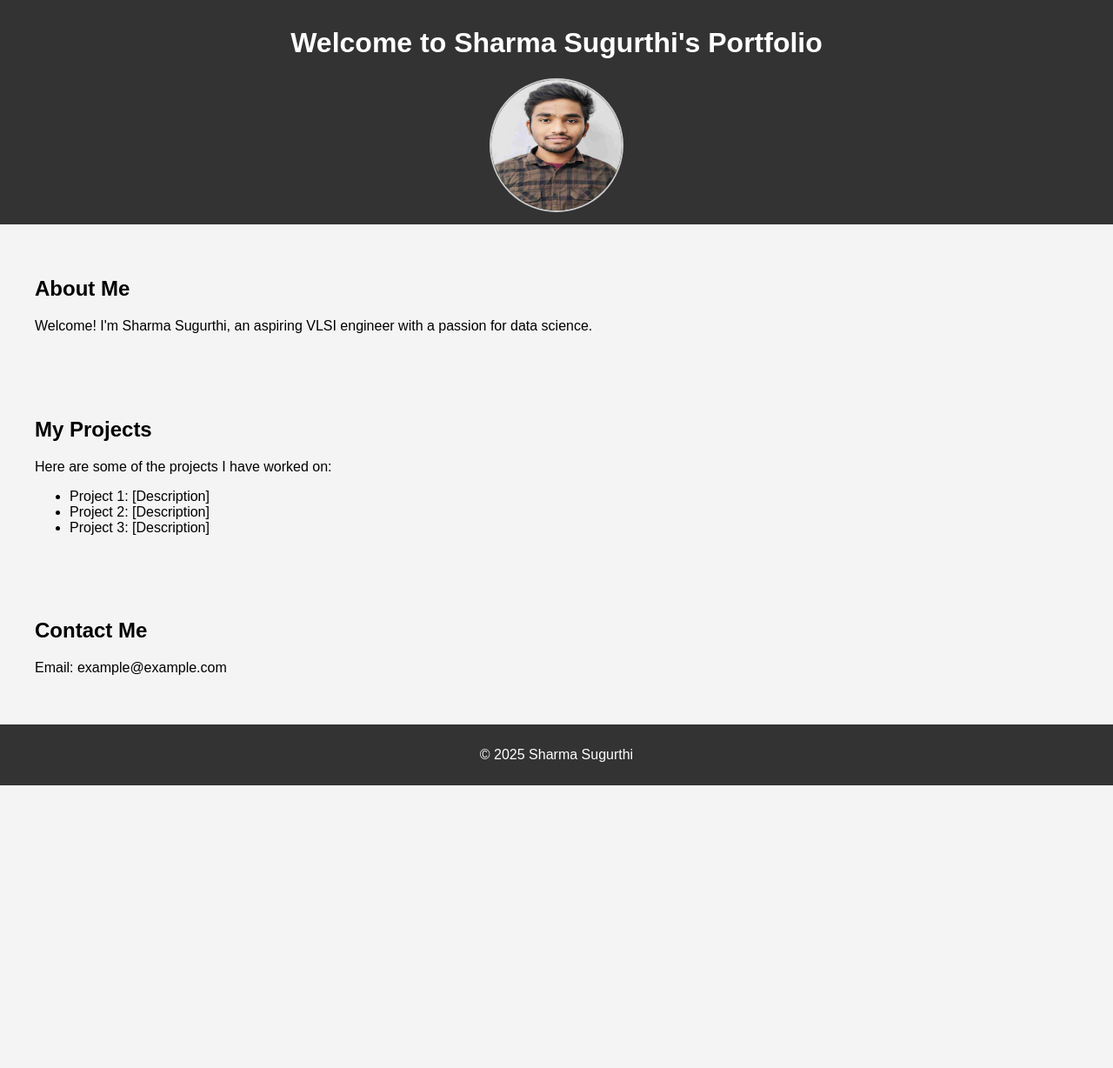
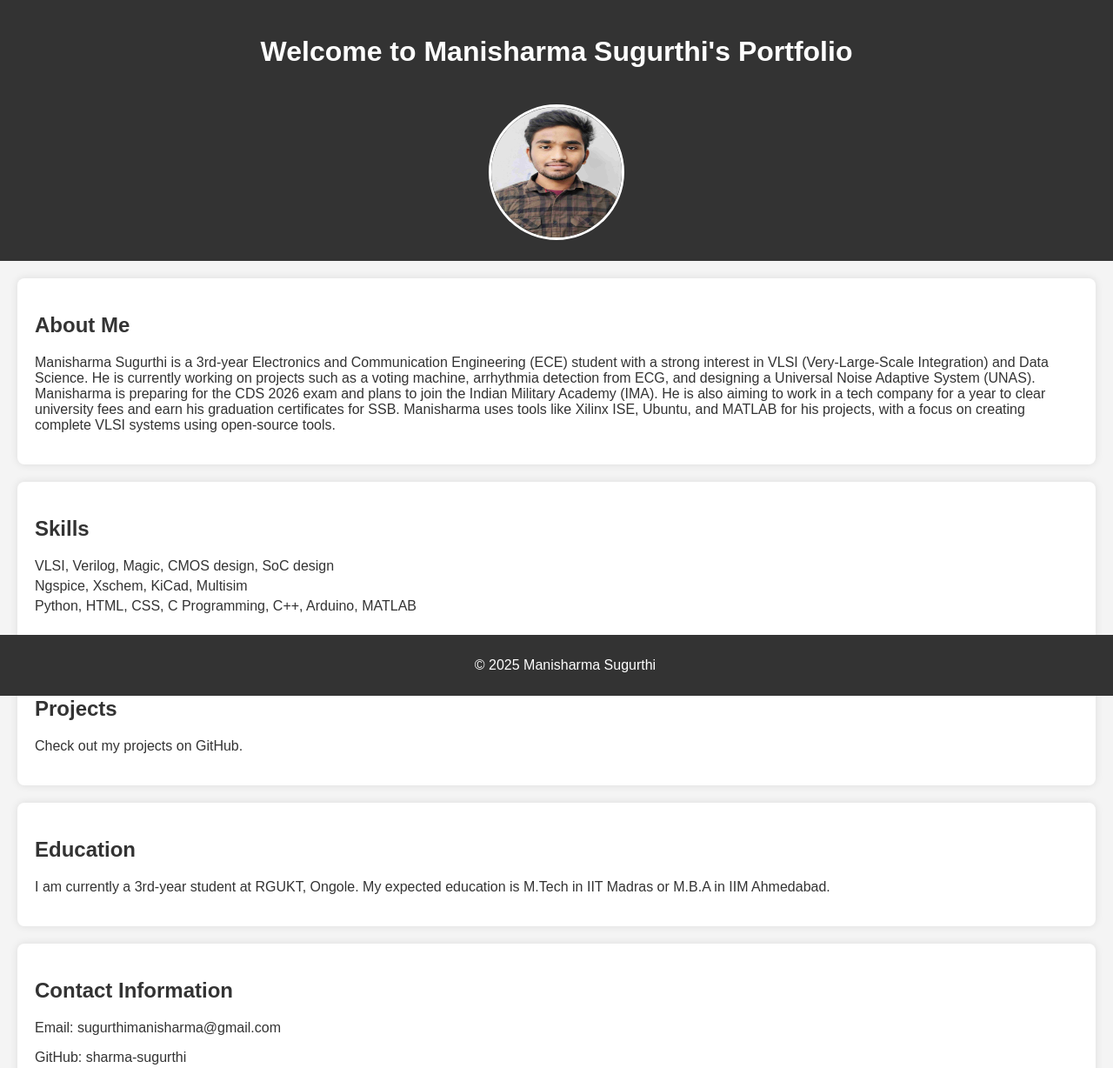
Before and after one commit to sharma-sugurthi/sharma-sugurthi.github.io, a plain HTML site: page index.html in a window 1280 px wide. Shown: the top 1228 px of the page at 87% size. Before the commit the page ends 903 px from the top, so only its background shows below. Drawn offline with Linux system fonts and the light colour scheme.

Commit message:
Initial enhanced portfolio setup

```diff
--- a/index.html
+++ b/index.html
@@ -3,48 +3,49 @@
 <head>
     <meta charset="UTF-8">
     <meta name="viewport" content="width=device-width, initial-scale=1.0">
-    <title>Sharma Sugurthi's Portfolio</title>
+    <title>Manisharma Sugurthi's Portfolio</title>
     <link rel="stylesheet" href="style.css">
 </head>
 <body>
-   <!-- <header>
-        <h1>Welcome to Sharma Sugurthi's Portfolio</h1>
-        <nav>
-            <ul>
-                <li><a href="#about">About Me</a></li>
-                <li><a href="#projects">Projects</a></li>
-                <li><a href="#contact">Contact</a></li>
-            </ul>
-        </nav>
-    </header> -->
     <header>
-    <h1>Welcome to Sharma Sugurthi's Portfolio</h1>
-    <img src="images/yourphoto.jpg" alt="Sharma Sugurthi" class="profile-photo">
-</header>
+        <h1>Welcome to Manisharma Sugurthi's Portfolio</h1>
+        <img src="images/yourphoto.jpg" alt="Manisharma Sugurthi" class="profile-photo">
+    </header>
 
-
-    <section id="about">
+    <section class="about">
         <h2>About Me</h2>
-        <p>Welcome! I'm Sharma Sugurthi, an aspiring VLSI engineer with a passion for data science.</p>
+        <p>Manisharma Sugurthi is a 3rd-year Electronics and Communication Engineering (ECE) student with a strong interest in VLSI (Very-Large-Scale Integration) and Data Science. He is currently working on projects such as a voting machine, arrhythmia detection from ECG, and designing a Universal Noise Adaptive System (UNAS). Manisharma is preparing for the CDS 2026 exam and plans to join the Indian Military Academy (IMA). He is also aiming to work in a tech company for a year to clear university fees and earn his graduation certificates for SSB. Manisharma uses tools like Xilinx ISE, Ubuntu, and MATLAB for his projects, with a focus on creating complete VLSI systems using open-source tools.</p>
     </section>
 
-    <section id="projects">
-        <h2>My Projects</h2>
-        <p>Here are some of the projects I have worked on:</p>
+    <section class="skills">
+        <h2>Skills</h2>
         <ul>
-            <li>Project 1: [Description]</li>
-            <li>Project 2: [Description]</li>
-            <li>Project 3: [Description]</li>
+            <li>VLSI, Verilog, Magic, CMOS design, SoC design</li>
+            <li>Ngspice, Xschem, KiCad, Multisim</li>
+            <li>Python, HTML, CSS, C Programming, C++, Arduino, MATLAB</li>
         </ul>
     </section>
 
-    <section id="contact">
-        <h2>Contact Me</h2>
-        <p>Email: example@example.com</p>
+    <section class="projects">
+        <h2>Projects</h2>
+        <p>Check out my projects on <a href="https://github.com/sharma-sugurthi" target="_blank">GitHub</a>.</p>
+    </section>
+
+    <section class="education">
+        <h2>Education</h2>
+        <p>I am currently a 3rd-year student at RGUKT, Ongole. My expected education is M.Tech in IIT Madras or M.B.A in IIM Ahmedabad.</p>
+    </section>
+
+    <section class="contact">
+        <h2>Contact Information</h2>
+        <p>Email: <a href="mailto:sugurthimanisharma@gmail.com">sugurthimanisharma@gmail.com</a></p>
+        <p>GitHub: <a href="https://github.com/sharma-sugurthi" target="_blank">sharma-sugurthi</a></p>
+        <p>Phone: +919392521762</p>
+        <p>LinkedIn: <a href="https://www.linkedin.com/in/manisharma-sugurthi-222739213" target="_blank">manisharma-sugurthi</a></p>
     </section>
 
     <footer>
-        <p>&copy; 2025 Sharma Sugurthi</p>
+        <p>&copy; 2025 Manisharma Sugurthi</p>
     </footer>
 </body>
 </html>
--- a/style.css
+++ b/style.css
@@ -1,46 +1,63 @@
+/* General Styles */
 body {
     font-family: Arial, sans-serif;
     margin: 0;
     padding: 0;
     background-color: #f4f4f4;
+    color: #333;
 }
 
 header {
+    text-align: center;
     background-color: #333;
-    color: white;
-    padding: 10px 0;
-    text-align: center;
+    color: #fff;
+    padding: 20px;
 }
 
-nav ul {
-    list-style-type: none;
-    padding: 0;
-}
-
-nav ul li {
-    display: inline;
-    margin: 0 15px;
-}
-
-nav ul li a {
-    color: white;
-    text-decoration: none;
+.profile-photo {
+    width: 150px;
+    height: 150px;
+    border-radius: 50%;
+    border: 3px solid #fff;
+    margin-top: 20px;
 }
 
 section {
     padding: 20px;
     margin: 20px;
+    background-color: #fff;
+    border-radius: 8px;
+    box-shadow: 0 0 10px rgba(0, 0, 0, 0.1);
+}
+
+h2 {
+    color: #333;
+}
+
+ul {
+    list-style-type: none;
+    padding: 0;
+}
+
+ul li {
+    margin: 5px 0;
+}
+
+a {
+    color: #333;
+    text-decoration: none;
+}
+
+a:hover {
+    text-decoration: underline;
 }
 
 footer {
     text-align: center;
+    background-color: #333;
+    color: #fff;
     padding: 10px;
-    background-color: #333;
-    color: white;
+    position: fixed;
+    width: 100%;
+    bottom: 0;
 }
-.profile-photo {
-    width: 150px;
-    height: 150px;
-    border-radius: 50%;
-    border: 2px solid #ccc;
-}
```
